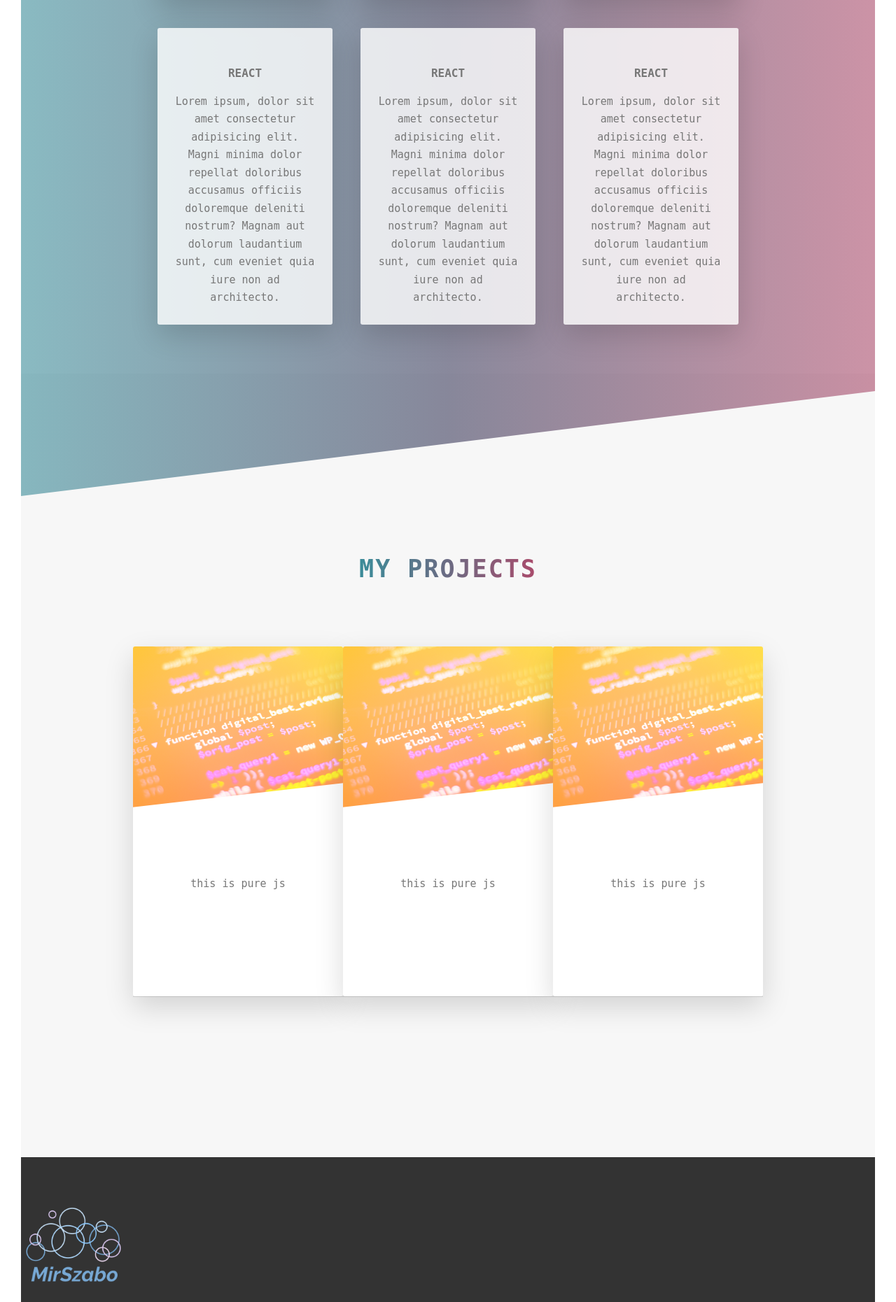
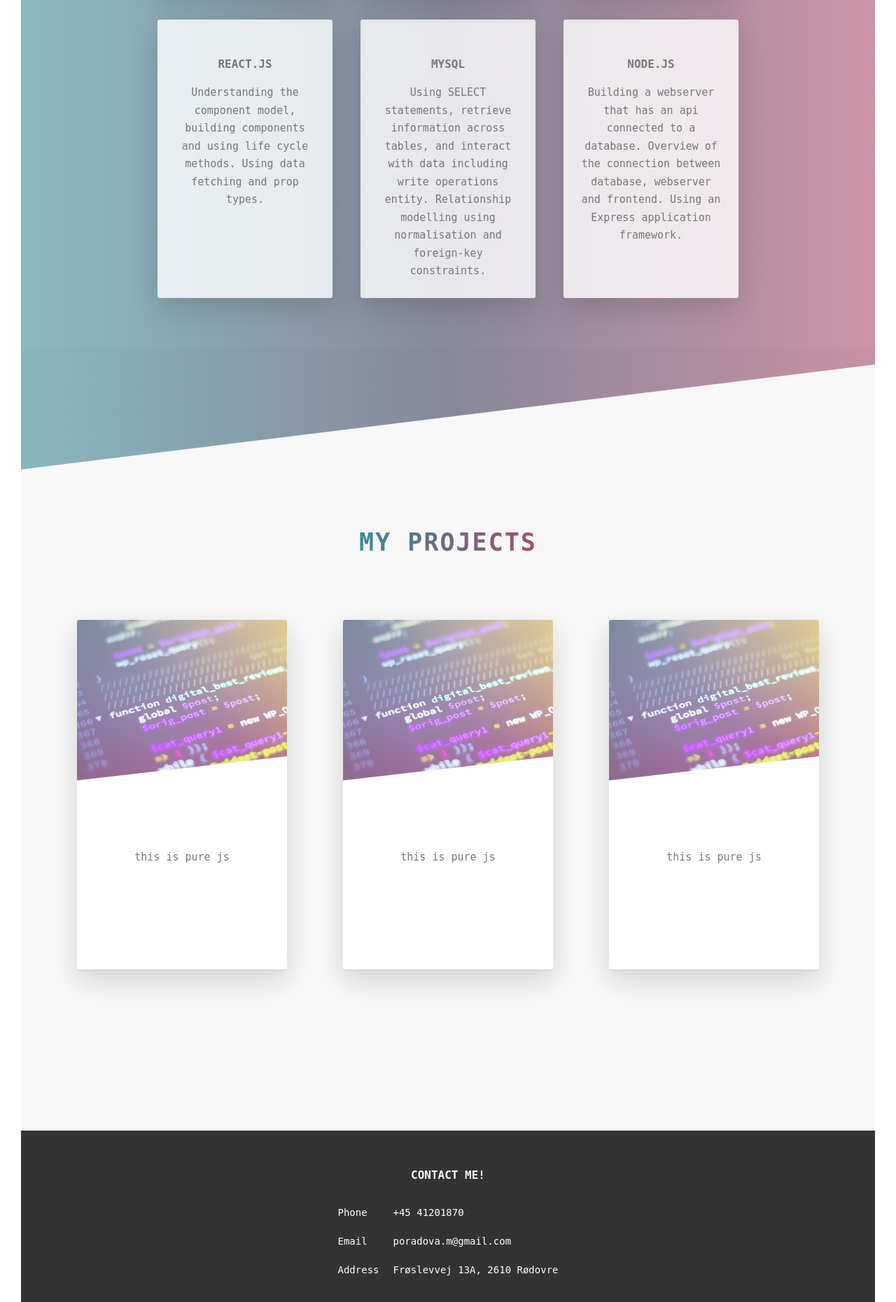
Before and after one commit to MirSzabo/Portfolio-Web-Page, a PHP site: page / in a window 1280 px wide. Shown: the part 2150-4011 px from the top of the page at 70% size. Run offline with PHP 8.4, Linux system fonts and the light colour scheme; some libraries are stand-ins or nearby versions.

Commit message:
added new sections to the page

```diff
--- a/index.html
+++ b/index.html
@@ -16,7 +16,7 @@
     <title>Resume Miroslava Szabo</title>
   </head>
   <body>
-    <div class="navigation">
+   <!--- <div class="navigation">
       <input type="checkbox" class="navigation__checkbox" id="navi-toggle">
 <label for="navi-togle" class="navigation__button">MENU</label>
 <div class="navigation__background">&nbsp;</div>
@@ -24,10 +24,10 @@
   <ul class="navigation__list">
     <li class="navigation__item"><a href="#" class="navigation__link">About</a></li>
     <li class="navigation__item"><a href="#" class="navigation__link">Skills</a></li>
-    <li class="navigation__item"><a href="#" class="navigation__link">Pojects</a></li>
+    <li class="navigation__item"><a href="#" class="navigation__link">Projects</a></li>
     <li class="navigation__item"><a href="#" class="navigation__link">Contact</a></li>
   </ul>
-</nav>
+</nav>-->
 
     </div>
     <header class="header">
@@ -49,44 +49,35 @@
             About me
           </h2>
         </div>
-        <div class="grid-container">
+      <div class="grid-container">
           <div class="grid-container--item">
             <h3 class="heading-tertiary u-margin-bottom-small">My story</h3>
             <p class="paragraph">
-              Lorem ipsum dolor sit amet, consectetur adipisicing elit. Officia
-              nihil consequatur veniam totam dolor impedit molestias, dolore,
-              aspernatur pariatur, fugit odit neque. Quos non error a labore
-              culpa illo velit. A passionate life learner yearning for a new
-              challenge where.
+              I come from a background in finance and I have found passion in coding and technologies recently.
+              I followed a family relocation to Copenhagen and my ambition is to start my developer career in this great city.
+              Currently I study in coding school  <a href="https://www.hackyourfuture.dk/" class="hyf" target="_blank">Hack Your Future</a> to become a front end developer.
+              The program is quite intense but I am really passionate about coding and happy to take all the help from the mentors and teachers.
             </p>
             <p class="paragraph">
-              I followed a family relocation to Copenhagen and my ambitions for
-              the future are to gain.
-            </p>
-            <h3 class="heading-tertiary u-margin-bottom-small">My goal</h3>
-            <p class="paragraph">
-              my ambition is to find company I like to work in
+              I am looking for a opportunity to grow and evolve professionally and share my interest within the company who has the same values.
             </p>
           </div>
           <div class="grid-container--item">
             <div class="composition">
               <img
-                srcset="img/1.jpg"
-                src=""
+                src="img/1.jpg"
                 sizes=""
                 alt="photo of Miroslava Szabo"
                 class="composition__photo composition__photo--p1"
               />
               <img
-                srcset="img/2.jpg"
-                src=""
+                src="img/2.jpg"
                 sizes=""
                 alt="photo of Miroslava Szabo"
                 class="composition__photo composition__photo--p2"
               />
               <img
-                srcset="img/3.jpg"
-                src=""
+                src="img/3.jpg"
                 sizes=""
                 alt="photo of Miroslava Szabo"
                 class="composition__photo composition__photo--p3"
@@ -101,60 +92,42 @@
             <img src="" alt="" class="skills-box__logo u-margin-bottom-small" />
             <h3 class="heading-tertiary u-margin-bottom-small">HTML5</h3>
             <p class="skill-box__text">
-              Lorem ipsum dolor sit amet consectetur adipisicing elit. Maxime ab
-              ut aperiam voluptate saepe assumenda nobis unde quisquam dolorum.
-              Explicabo, sit. Numquam vero sint blanditiis officiis harum est
-              quisquam nemo.
+              Creating page structure, adding headings, paragraphs, links, images, ordered and unordered lists, tables, quotations.
             </p>
           </li>
           <li class="skill-box">
             <img src="" alt="" class="skills-box__logo u-margin-bottom-small" />
             <h3 class="heading-tertiary u-margin-bottom-small">CSS3</h3>
             <p class="skill-box__text">
-              Lorem ipsum dolor sit amet consectetur adipisicing elit. Id
-              temporibus voluptate repudiandae doloribus cum magni quis possimus
-              natus tempore eos! Animi corporis nesciunt odit voluptatibus
-              adipisci autem, consequatur natus inventore?
+              Adding styles and flavors to web pages with right fonts, colors, sizing buttons, background images and more. Using flexbox and grid to create responsiviness for desktop and mobile.
             </p>
           </li>
           <li class="skill-box">
             <img src="" alt="" class="skills-box__logo u-margin-bottom-small" />
             <h3 class="heading-tertiary u-margin-bottom-small">JavaScript</h3>
             <p class="skill-box__text">
-              Lorem ipsum dolor sit amet consectetur adipisicing elit. Error
-              voluptates architecto, provident obcaecati ex nihil numquam
-              dolores. Officiis quas excepturi omnis quam ea quaerat voluptatem
-              totam, atque consequuntur fugit suscipit!
+              Adding a website functionality and behavior with JS variables, functions, loops and conditionals. Using ES6 features as arrow functions, classes, promises and higher order functions.
             </p>
           </li>
           <li class="skill-box">
             <img src="" alt="" class="skills-box__logo u-margin-bottom-small" />
-            <h3 class="heading-tertiary u-margin-bottom-small">REACT</h3>
+            <h3 class="heading-tertiary u-margin-bottom-small">REACT.JS</h3>
             <p class="skill-box__text">
-              Lorem ipsum, dolor sit amet consectetur adipisicing elit. Magni
-              minima dolor repellat doloribus accusamus officiis doloremque
-              deleniti nostrum? Magnam aut dolorum laudantium sunt, cum eveniet
-              quia iure non ad architecto.
+              Understanding the component model, building components and using life cycle methods. Using data fetching and prop types.
             </p>
           </li>
           <li class="skill-box">
             <img src="" alt="" class="skills-box__logo u-margin-bottom-small" />
-            <h3 class="heading-tertiary u-margin-bottom-small">REACT</h3>
+            <h3 class="heading-tertiary u-margin-bottom-small">MySQL</h3>
             <p class="skill-box__text">
-              Lorem ipsum, dolor sit amet consectetur adipisicing elit. Magni
-              minima dolor repellat doloribus accusamus officiis doloremque
-              deleniti nostrum? Magnam aut dolorum laudantium sunt, cum eveniet
-              quia iure non ad architecto.
+              Using SELECT statements, retrieve information across tables, and interact with data including write operations entity. Relationship modelling using normalisation and foreign-key constraints.
             </p>
           </li>
           <li class="skill-box">
             <img src="" alt="" class="skills-box__logo u-margin-bottom-small" />
-            <h3 class="heading-tertiary u-margin-bottom-small">REACT</h3>
+            <h3 class="heading-tertiary u-margin-bottom-small">NODE.js</h3>
             <p class="skill-box__text">
-              Lorem ipsum, dolor sit amet consectetur adipisicing elit. Magni
-              minima dolor repellat doloribus accusamus officiis doloremque
-              deleniti nostrum? Magnam aut dolorum laudantium sunt, cum eveniet
-              quia iure non ad architecto.
+              Building a webserver that has an api connected to a database. Overview of the connection between database, webserver and frontend. Using an Express application framework.
             </p>
           </li>
         </ul>
@@ -261,17 +234,46 @@
       </section>
     </main>
     <footer class="footer">
-      <div class="footer__logobox u-margin-bottom-big">
+    <!--  <div class="footer__logobox u-margin-bottom-big">
         <img src="./img/logo.png" alt="logo" class="footer__logo" />
+      </div>-->
+      <h4 class="heading-quaternary">Contact me!</h4>
+      <div class="contact">
+        <div class="contact__table">
+          <div class="contact__row">
+            <div class="contact__cell">
+              <p>Phone</p>
+            </div>
+            <div class="contact__cell">
+              <p>+45 41201870</p>
+            </div>
+          </div>
+          <div class="contact__row">
+            <div class="contact__cell">
+              <p>Email</p>
+            </div>
+            <div class="contact__cell">
+              <p>poradova.m@gmail.com</p>
+            </div>
+          </div>
+          <div class="contact__row">
+            <div class="contact__cell">
+              <p>Address</p>
+            </div>
+            <div class="contact__cell">
+              <p>Frøslevvej 13A, 2610 Rødovre</p>
+            </div>
+          </div>
+        </div>
       </div>
       <div class="footer-container">
         <div class="footer-container__items">
           <div class="footer-container__navigation">
             <ul class="fotter-container__list">
               <li class="footer-container__item">
-                <a href="#" class="footer-container__link">LinkedIn</a>
-                <a href="#" class="footer-container__link">Udemy</a>
-                <a href="#" class="footer-container__link">Github</a>
+                <a href="https://www.linkedin.com/in/miroslava-szabo-b21a6771/" class="footer-container__link" target="_blank">LinkedIn</a>
+                <a href="https://www.udemy.com/user/miroslava-szabo/" class="footer-container__link" target="_blank">Udemy</a>
+                <a href="https://github.com/MirSzabo" class="footer-container__link" target="_blank">Github</a>
               </li>
             </ul>
           </div>
@@ -280,8 +282,8 @@
           <div class="footer-container__copyright">
             <p>
               This website's layout and design has been inspired from
-              <a href="#" class="footer-container__link">Jonas Schmedtmann</a>
-              and his <a href="#" class="footer-container__link">Advanced CSS and Sass</a> Udemy course
+              <a href="https://www.udemy.com/course/advanced-css-and-sass/#instructor-1" class="footer-container__link" target="_blank">Jonas Schmedtmann</a>
+              and his <a href="https://www.udemy.com/course/advanced-css-and-sass/" class="footer-container__link" target="_blank">Advanced CSS and Sass</a> Udemy course
             </p>
           </div>
         </div>
--- a/main.css
+++ b/main.css
@@ -81,6 +81,26 @@ body {
   font-size: 1.6rem; }
   .paragraph:not(:last-child) {
     margin-bottom: 3rem; }
+
+.hyf:link, .hyf:visited {
+  text-decoration: none;
+  display: inline-block;
+  transition: all 0.2s;
+  font-weight: bold; }
+
+.hyf:hover, .hyf:active {
+  color: #3b8c99;
+  box-shadow: 0 1rem 2rem rgba(0, 0, 0, 0.4); }
+
+.heading-quaternary {
+  font-size: 1.6rem;
+  text-align: center;
+  color: #f7f7f7;
+  background-color: #333;
+  text-decoration: none;
+  text-transform: uppercase; }
+  .heading-quaternary:hover {
+    color: #3b8c99; }
 
 .u-center-text {
   text-align: center; }
@@ -183,6 +214,8 @@ body {
   height: 50rem;
   min-width: 30rem;
   margin-bottom: 8rem;
+  margin-right: 4rem;
+  margin-left: 4rem;
   box-shadow: 0 1px 0 rgba(0, 0, 0, 0.12); }
   .card__side {
     height: 50rem;
@@ -201,7 +234,7 @@ body {
     .card__side--back {
       transform: rotateY(180deg); }
       .card__side--back-1 {
-        background-image: linear-gradient(to right bottom, #ffb900, #ff7730); }
+        background-image: linear-gradient(to right bottom, #6b6b83, #aa4b6b); }
   .card:hover .card__side--front {
     transform: rotateY(-180deg); }
   .card:hover .card__side--back {
@@ -213,7 +246,7 @@ body {
     clip-path: polygon(0 0, 100% 0, 100% 85%, 0 100%);
     -webkit-clip-path: polygon(0 0, 100% 0, 100% 85%, 0 100%); }
     .card__picture--1 {
-      background-image: linear-gradient(to right bottom, #ffb900, #ff7730), url(./img/project1.jpg); }
+      background-image: linear-gradient(to right bottom, #6b6b83, #aa4b6b), url(./img/project1.jpg); }
     .card__picture--2 {
       background-image: url(./img/project1.jpg); }
     .card__picture--3 {
@@ -278,11 +311,29 @@ body {
     display: inline-block;
     text-align: left; }
 
+.contact {
+  display: flex;
+  margin: 20px auto 40px;
+  color: white;
+  flex-flow: row wrap;
+  justify-content: space-around; }
+  .contact__table {
+    display: table;
+    max-width: 100%;
+    line-height: 1.5; }
+  .contact__row {
+    display: table-row; }
+  .contact__cell {
+    display: table-cell;
+    padding: 10px; }
+
 .grid-container {
   display: grid;
   margin: 0 auto;
   grid-template-columns: repeat(2, 1fr);
-  grid-column-gap: 4rem; }
+  grid-column-gap: 4rem;
+  margin-right: 8rem;
+  margin-left: 8rem; }
   .grid-container--item {
     padding: 0 2rem; }
 
--- a/sass/abstracts/_variables.scss
+++ b/sass/abstracts/_variables.scss
@@ -20,5 +20,3 @@ $color-grey-light-2: #eee;
 
 //GRID
 $grid-width: 114rem;
-$gutter-vertical: 8rem;
-$gutter-horizontal: 6rem;
--- a/sass/base/_typography.scss
+++ b/sass/base/_typography.scss
@@ -37,15 +37,20 @@ body {
   text-transform: uppercase;
   font-weight: 700;
   display: inline-block;
-    background-image: linear-gradient(to right, $color-primary, $color-primary-light, $color-primary-dark);
+  background-image: linear-gradient(
+    to right,
+    $color-primary,
+    $color-primary-light,
+    $color-primary-dark
+  );
   -webkit-background-clip: text;
   color: transparent;
-    letter-spacing: .2rem;
-    transition: all .2s;
+  letter-spacing: 0.2rem;
+  transition: all 0.2s;
 
   &:hover {
     transform: skewY(5deg) scale(1.1);
-      text-shadow: .5rem 1rem 2rem rgba($color-black, .2);
+    text-shadow: 0.5rem 1rem 2rem rgba($color-black, 0.2);
   }
 }
 
@@ -62,3 +67,31 @@ body {
     margin-bottom: 3rem;
   }
 }
+
+.hyf {
+  &:link,
+  &:visited {
+    text-decoration: none;
+    display: inline-block;
+    transition: all 0.2s;
+    font-weight: bold;
+  }
+  &:hover,
+  &:active {
+    color: $color-primary;
+    box-shadow: 0 1rem 2rem rgba($color-black, 0.4);
+  }
+}
+
+.heading-quaternary {
+  font-size: 1.6rem;
+  text-align: center;
+  color: $color-grey-light;
+  background-color: $color-grey-dark-3;
+  text-decoration: none;
+  text-transform: uppercase;
+
+  &:hover {
+    color: $color-primary;
+  }
+}
--- a/sass/components/_card.scss
+++ b/sass/components/_card.scss
@@ -20,6 +20,8 @@
   height: 50rem;
   min-width: 30rem;
     margin-bottom: 8rem;
+    margin-right: 4rem;
+    margin-left: 4rem;
     box-shadow: 0 1px 0 rgba($color-black, 0.12);
 
   &__side {
@@ -45,8 +47,8 @@
       &-1 {
         background-image: linear-gradient(
           to right bottom,
-          $color-secondary-light,
-          $color-secondary-dark
+          $color-primary-light,
+          $color-primary-dark
         );
       }
     }
@@ -71,8 +73,8 @@
     &--1 {
       background-image: linear-gradient(
           to right bottom,
-          $color-secondary-light,
-          $color-secondary-dark
+          $color-primary-light,
+          $color-primary-dark
         ),
         url(./img/project1.jpg);
     }
--- a/sass/components/_skill-box.scss
+++ b/sass/components/_skill-box.scss
@@ -1,3 +1,15 @@
+.skills-container {
+  display: flex;
+  flex-direction: row;
+  justify-content: center;
+  flex-wrap: wrap;
+  margin: 0 15rem;
+  list-style-type: none;
+  /*@include respond(tab-port) {
+        margin: 0 5rem;
+    }*/
+}
+
 .skill-box {
   background-color: rgba($color-white, 0.8);
   font-size: 1.5rem;
--- a/sass/layout/_footer.scss
+++ b/sass/layout/_footer.scss
@@ -51,7 +51,7 @@
       text-decoration: none;
       text-transform: uppercase;
       display: inline-block;
-      transition: all .2s;
+      transition: all 0.2s;
     }
     &:hover,
     &:active {
@@ -69,3 +69,27 @@
     text-align: left;
   }
 }
+
+.contact {
+  display: flex;
+
+  margin: 20px auto 40px;
+  color: white;
+  flex-flow: row wrap;
+  justify-content: space-around;
+
+  &__table {
+    display: table;
+    max-width: 100%;
+    line-height: 1.5;
+  }
+
+  &__row {
+    display: table-row;
+  }
+
+  &__cell {
+    display: table-cell;
+    padding: 10px;
+  }
+}
--- a/sass/layout/_grid.scss
+++ b/sass/layout/_grid.scss
@@ -5,8 +5,8 @@
 
   grid-template-columns: repeat(2, 1fr);
   grid-column-gap: 4rem;
- // margin-bottom: $gutter-vertical;
- // margin-right: $gutter-horizontal;
+  margin-right: 8rem;
+  margin-left: 8rem;
   &--item {
     padding: 0 2rem;
   }
--- a/sass/layout/_navigation.scss
+++ b/sass/layout/_navigation.scss
@@ -1,4 +1,4 @@
-.navigation {
+/*.navigation {
   &__checkbox {
     display: none;
   }
@@ -47,7 +47,7 @@
     position: absolute;
     top: 50%;
     right: 50%;
-    transform: translate(-50%, -50%);
+    transform: translate(-50%,-50%);
     list-style: none;
     text-align: center;
   }
@@ -56,7 +56,7 @@
     margin: 1rem;
   }
 
-  &__link {
+ &__link {
     &:link,
     &:visited {
       font-size: 3rem;
@@ -66,7 +66,7 @@
       text-decoration: none;
       text-transform: uppercase;
       background-image: linear-gradient(
-        120deg,
+        110deg,
         transparent 0%,
         transparent 50%,
         $color-white 50%
@@ -91,4 +91,4 @@
     opacity: 1;
     width: 100%;
   }
-}
+}*/
--- a/sass/pages/_home.scss
+++ b/sass/pages/_home.scss
@@ -22,18 +22,6 @@
   }
 }
 
-.skills-container {
-  display: flex;
-  flex-direction: row;
-  justify-content: center;
-  flex-wrap: wrap;
-  margin: 0 15rem;
-  list-style-type: none;
-  /*@include respond(tab-port) {
-        margin: 0 5rem;
-    }*/
-}
-
 .section-projects {
   background-color: $color-grey-light;
   padding: 25rem 0 15rem 0;
```
Also changed, not shown: other parts of main.css (+68 -42 lines), README.md, img/3.jpg, 2 other files. Lines whose indentation alone changed are shown as unchanged.
